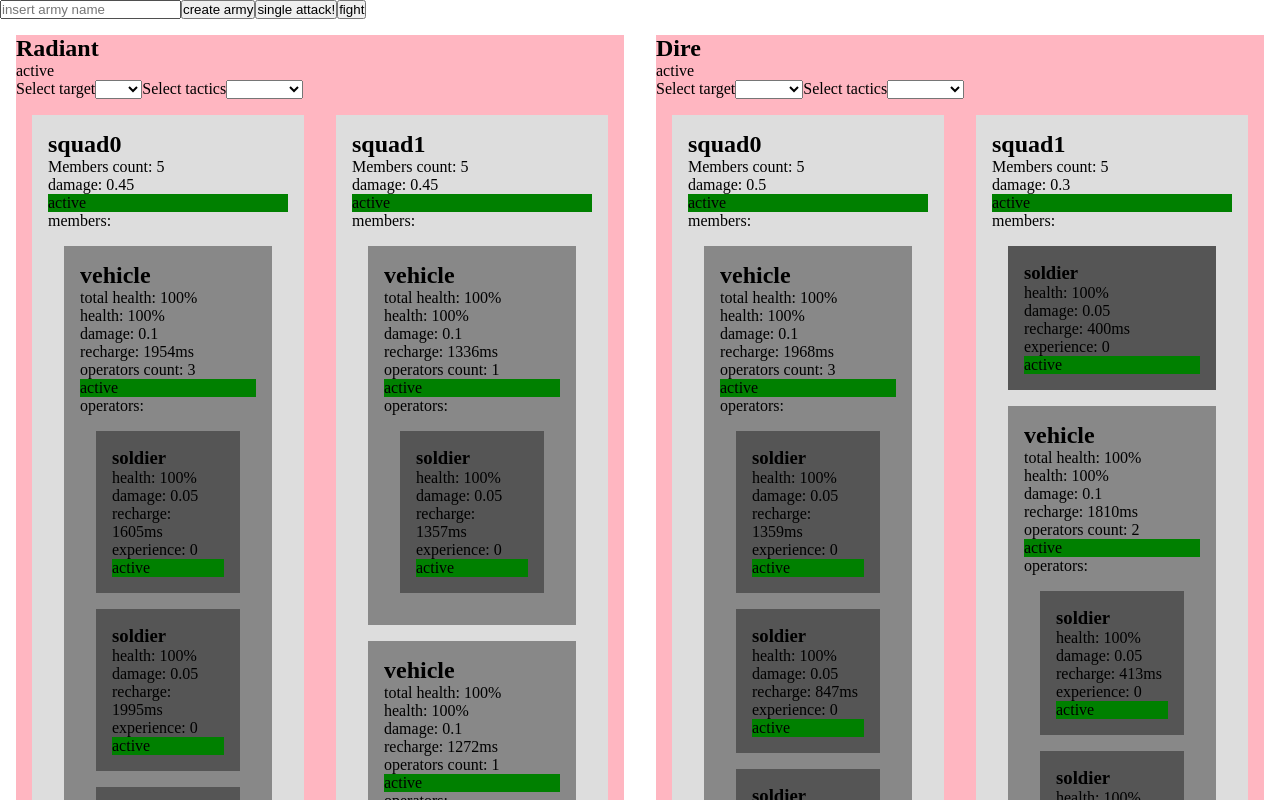
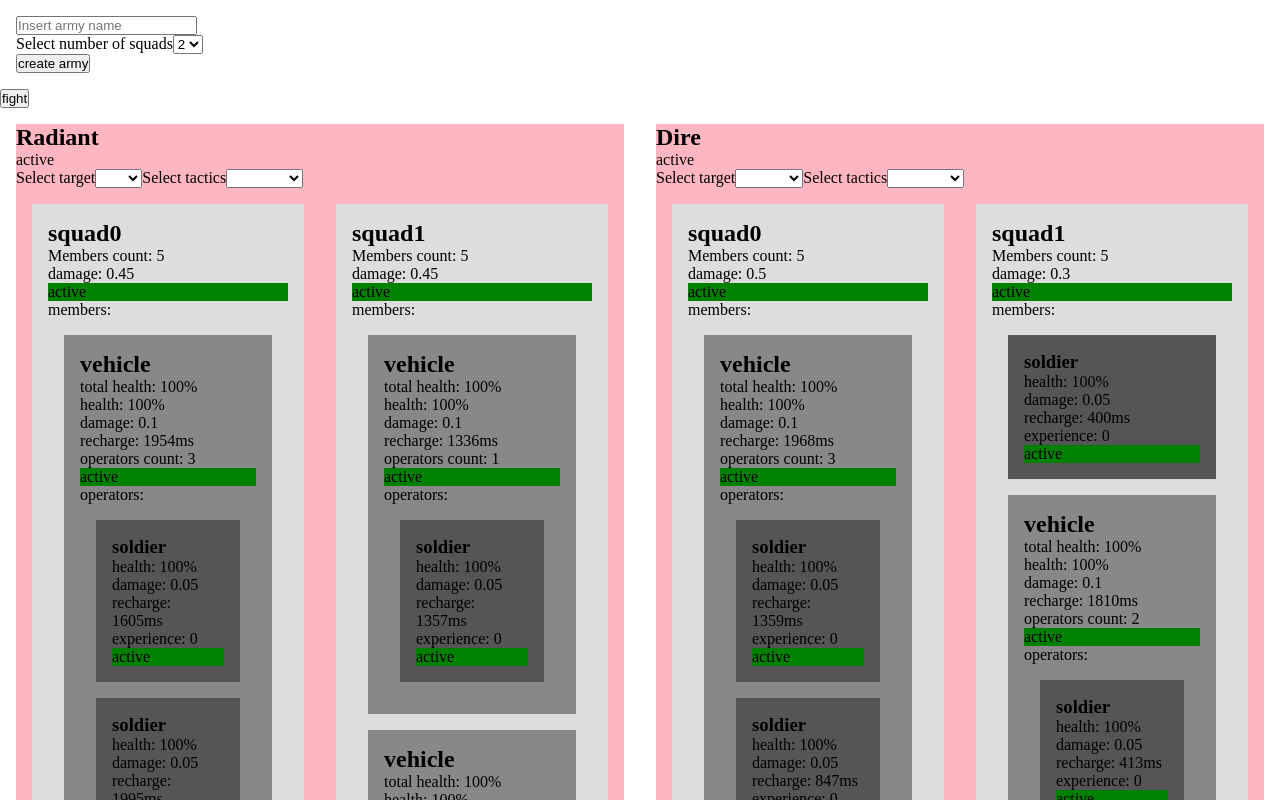
Before and after one commit to OlegFilonchuk/battle-simulator, a React (Create React App) app: page / in a window 1280 px wide. Shown: the top 800 px of the page. Built offline with nearby package versions, Linux system fonts and the light colour scheme.

Commit message:
added form to create armies

```diff
--- a/src/App.tsx
+++ b/src/App.tsx
@@ -1,31 +1,15 @@
-import React, {
-  ChangeEvent,
-  EventHandler,
-  FC,
-  MouseEvent,
-  useState,
-} from 'react';
+import React, { EventHandler, FC, MouseEvent } from 'react';
 import { useDispatch, useSelector } from 'react-redux';
 import { Dispatch } from 'redux';
-import ArmyList from './components/ArmyList';
-import { createArmyAction, updateArmyAction } from './state/armyAC';
+import ArmyList from './components/Army/ArmyList';
+import { updateArmyAction } from './state/armyAC';
 import Army from './classes/Army';
+import ArmyForm from './components/Army/ArmyForm';
 
 const App: FC = () => {
   const armies: Army[] = useSelector((state) => state.armies);
 
   const dispatch: Dispatch = useDispatch();
-
-  const [name, setName] = useState('');
-
-  const changeName: EventHandler<ChangeEvent<HTMLInputElement>> = (ev) => {
-    setName(ev.target.value);
-  };
-
-  const attack: EventHandler<MouseEvent<HTMLButtonElement>> = () => {
-    armies.forEach((item) => item.attack());
-    dispatch(updateArmyAction());
-  };
 
   const hasWinner: () => boolean | Army = () =>
     armies.filter((item) => item.isActive).length <= 1
@@ -33,8 +17,8 @@ const App: FC = () => {
       : false;
 
   const handleFight: EventHandler<MouseEvent<HTMLButtonElement>> = () => {
-    const checkTargets = armies.every((item) => !!item.target);
-    const checkTactics = armies.every((item) => !!item.tactics);
+    const checkTargets: boolean = armies.every((item) => !!item.target);
+    const checkTactics: boolean = armies.every((item) => !!item.tactics);
 
     if (!checkTactics || !checkTargets) return;
 
@@ -44,26 +28,9 @@ const App: FC = () => {
     dispatch(updateArmyAction());
   };
 
-  const handleCreateArmy: EventHandler<MouseEvent<HTMLButtonElement>> = () => {
-    dispatch(createArmyAction(name));
-    setName('');
-  };
   return (
     <div>
-      <input
-        type="text"
-        placeholder="insert army name"
-        value={name}
-        onChange={changeName}
-      />
-
-      <button type="button" onClick={handleCreateArmy}>
-        create army
-      </button>
-
-      <button type="button" onClick={attack}>
-        single attack!
-      </button>
+      <ArmyForm />
 
       <button type="button" onClick={handleFight}>
         fight
--- a/src/classes/Army.ts
+++ b/src/classes/Army.ts
@@ -22,7 +22,7 @@ export default class Army {
     return this.squads.some((item) => item.isActive);
   }
 
-  attack() {
+  attack(): void {
     if (!this.tactics || !this.target) return;
     this.squads.forEach((item) => {
       item.target = this.target.defineTarget(this.tactics);
@@ -30,7 +30,7 @@ export default class Army {
     });
   }
 
-  defineTarget(tactics) {
+  defineTarget(tactics: Tactics): Squad {
     const strongest = this.squads
       .filter((item) => item.isActive)
       .sort((a, b) => b.damage - a.damage)[0];
--- a/src/classes/Squad.ts
+++ b/src/classes/Squad.ts
@@ -38,19 +38,19 @@ export default class Squad {
       : 0;
   }
 
-  attack: () => void = () => {
+  attack(): void {
     if (!this.target?.isActive || !this.isActive) return;
 
     if (this.attackSuccess < this.target.attackSuccess) return;
 
     this.members.forEach((item) => item.attack());
     this.target.getAttacked(this.damage);
-  };
+  }
 
-  getAttacked: (totalDamage: number) => void = async (totalDamage) => {
+  getAttacked: (totalDamage: number) => void = (totalDamage) => {
     if (!this.isActive) return;
 
     const damage = totalDamage / this.membersCount;
-    await this.members.forEach((item) => item.getAttacked(damage));
+    this.members.forEach((item) => item.getAttacked(damage));
   };
 }
--- a/src/components/ArmyComp.tsx
+++ b/src/components/Army/ArmyComp.tsx
@@ -1,9 +1,9 @@
 import React, { ChangeEvent, EventHandler, FC } from 'react';
 import { Dispatch } from 'redux';
 import { useDispatch, useSelector } from 'react-redux';
-import SquadList from './SquadList';
-import Army from '../classes/Army';
-import { changeTacticsAction, setTargetAction } from '../state/armyAC';
+import SquadList from '../Squad/SquadList';
+import Army from '../../classes/Army';
+import { changeTacticsAction, setTargetAction } from '../../state/armyAC';
 
 type Props = {
   army: Army;
--- /dev/null
+++ b/src/components/Army/ArmyForm.tsx
@@ -0,0 +1,62 @@
+import React, { ChangeEvent, EventHandler, MouseEvent, useState } from 'react';
+import { useDispatch } from 'react-redux';
+import { createArmyAction } from '../../state/armyAC';
+
+const ArmyForm = () => {
+  const dispatch = useDispatch();
+  const [name, setName] = useState('');
+  const [squadsCount, setSquadsCount] = useState(2);
+
+  const changeName: EventHandler<ChangeEvent<HTMLInputElement>> = (ev) =>
+    setName(ev.target.value);
+
+  const changeSquadCount: EventHandler<ChangeEvent<HTMLSelectElement>> = (
+    ev,
+  ) => {
+    setSquadsCount(+ev.target.value);
+  };
+
+  const handleCreateArmy: EventHandler<MouseEvent<HTMLButtonElement>> = (
+    ev,
+  ) => {
+    ev.preventDefault();
+    if (!name) return;
+    dispatch(createArmyAction(name, squadsCount));
+    setName('');
+  };
+
+  return (
+    <form
+      style={{
+        display: 'flex',
+        flexDirection: 'column',
+        alignItems: 'flex-start',
+        padding: '1em',
+      }}
+    >
+      <input
+        type="text"
+        name="name"
+        placeholder="Insert army name"
+        value={name}
+        onChange={changeName}
+      />
+
+      <label htmlFor="squadsCount">
+        Select number of squads
+        <select name="squadsCount" onChange={changeSquadCount} defaultValue={2}>
+          <option value={2}>2</option>
+          <option value={3}>3</option>
+          <option value={4}>4</option>
+          <option value={5}>5</option>
+        </select>
+      </label>
+
+      <button type="submit" onClick={handleCreateArmy}>
+        create army
+      </button>
+    </form>
+  );
+};
+
+export default ArmyForm;
--- a/src/components/ArmyList.tsx
+++ b/src/components/Army/ArmyList.tsx
@@ -1,6 +1,6 @@
 import React, { FC } from 'react';
 import ArmyComp from './ArmyComp';
-import Army from '../classes/Army';
+import Army from '../../classes/Army';
 
 type Props = {
   armies: Army[];
--- a/src/components/SquadList.tsx
+++ b/src/components/Squad/SquadList.tsx
@@ -1,6 +1,6 @@
 import React, { FC } from 'react';
 import SquadComp from './SquadComp';
-import Squad from '../classes/Squad';
+import Squad from '../../classes/Squad';
 
 type Props = {
   squads: Squad[];
--- a/src/state/armyAC.ts
+++ b/src/state/armyAC.ts
@@ -28,10 +28,12 @@ type SetTargetAction = Action & {
 
 export const createArmyAction: ActionCreator<CreateArmyAction> = (
   name: string,
+  squadsCount: number,
 ) => ({
   type: CREATE_ARMY,
   payload: {
     name,
+    squadsCount,
   },
 });
 
--- a/src/state/armyReducer.ts
+++ b/src/state/armyReducer.ts
@@ -1,5 +1,4 @@
 import { Reducer } from 'redux';
-import { random } from '../utils/helpers';
 import { CHANGE_TACTICS, CREATE_ARMY, SET_TARGET, UPDATE_ARMY } from './armyAC';
 import Army from '../classes/Army';
 
@@ -10,7 +9,7 @@ const squadReducer: Reducer = (state: Army[] = initialState, action) => {
 
   switch (type) {
     case CREATE_ARMY:
-      state.push(new Army(payload.name, random(2, 3)));
+      state.push(new Army(payload.name, payload.squadsCount));
       return [...state];
 
     case UPDATE_ARMY:
```
Also changed, not shown: src/components/Squad/SquadComp.tsx (renamed from src/components/SquadComp.tsx, +4 -4 lines).
